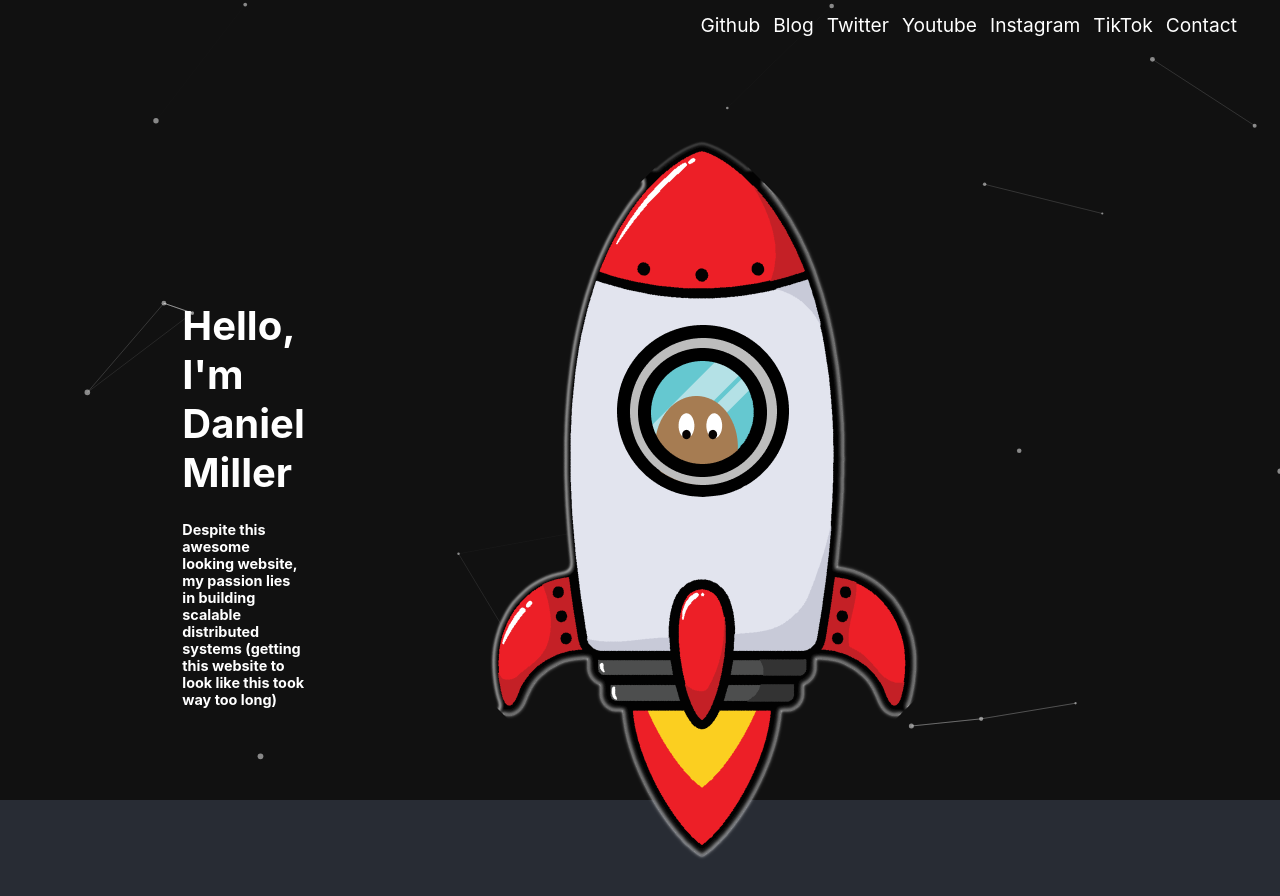
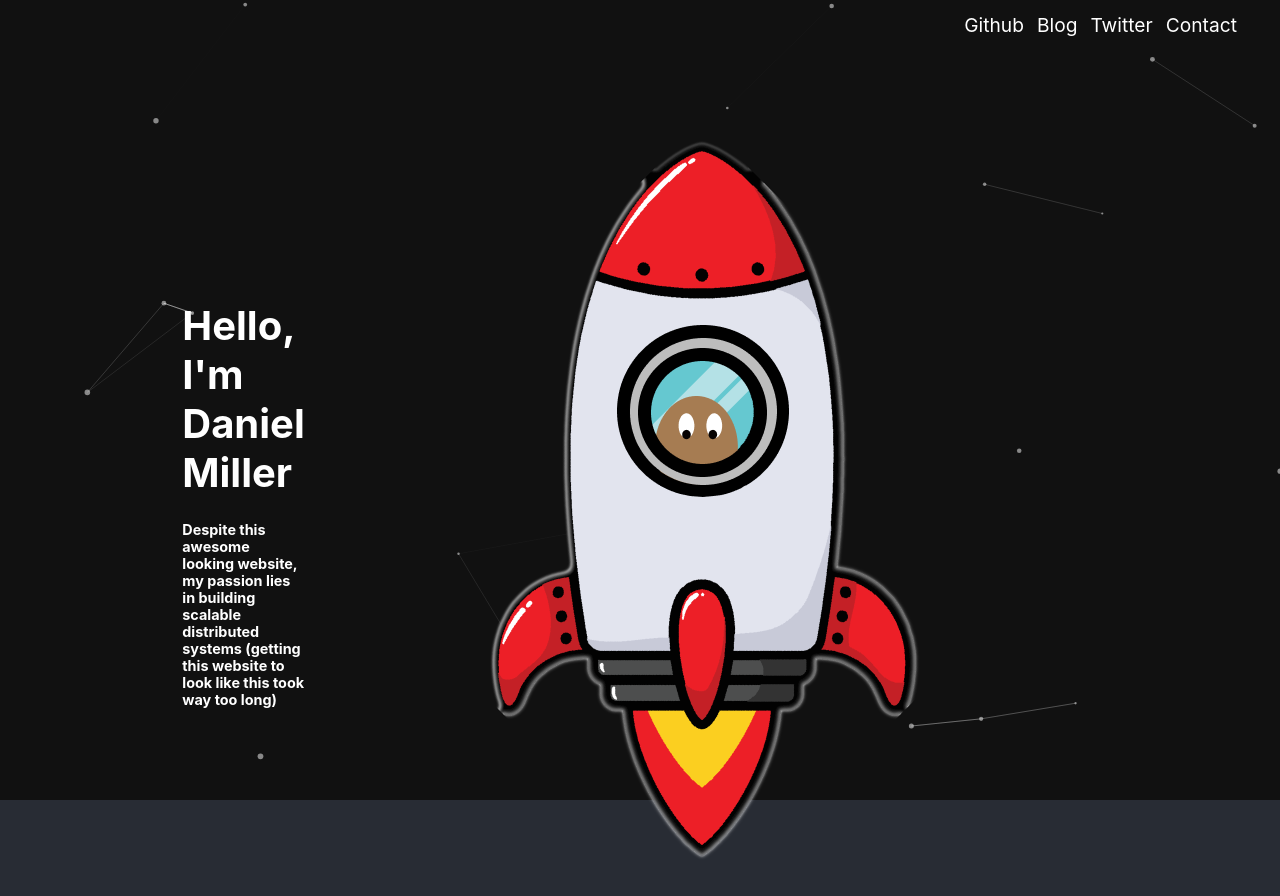
Before and after one commit to dancancodeit/dancancodeit.github.io, a Next.js app: page / in a window 1280 px wide. Shown: the top 896 px of the page. Built offline with nearby package versions, Linux system fonts and the light colour scheme.

Commit message:
remove empty social medias

```diff
--- a/src/App.js
+++ b/src/App.js
@@ -11,8 +11,6 @@ function App() {
       <header className="App-header">
         <Particles options={config} canvasClassName="particles-canvas" className='particles' style={{zIndex: '-1'}}/>
         <Hero/>
-        {/* <Blog/> */}
-        {/* <Youtube/> */}
       </header>
     </div>
   );
--- a/src/pages/index.js
+++ b/src/pages/index.js
@@ -16,9 +16,6 @@ function Hero(props) {
       <a className="social-item link" href="https://github.com/dancancodeit">Github</a>
       <a className="social-item link" href="https://medium.com/@dancancodeit">Blog</a>
       <a href="https://twitter.com/dancancodeit" className="social-item link">Twitter</a>
-      <a className="social-item link" href="https://www.youtube.com/channel/UCsymgNWEdy7qQuVz3jGOAbA">Youtube</a>
-      <a href="https://www.instagram.com/dancancodeit/" className="social-item link">Instagram</a>
-      <a href="https://www.tiktok.com/@codingproblems" className="social-item link">TikTok</a>
       <a className="social-item link" href="mailto:hello@dancancodeit.com">Contact</a>
     </div>
     <div className="ham" onClick={toggleMenu}><h2>≡</h2></div>
@@ -26,9 +23,6 @@ function Hero(props) {
       <a href="https://github.com/dancancodeit" className="mobile-link">Github</a>
       <a href="https://medium.com/@dancancodeit" className="mobile-link">Blog</a>
       <a href="https://twitter.com/dancancodeit" className="mobile-link">Twitter</a>
-      <a href="https://www.youtube.com/channel/UCsymgNWEdy7qQuVz3jGOAbA" className="mobile-link">Youtube</a>
-      <a href="https://www.instagram.com/dancancodeit/" className="mobile-link">Instagram</a>
-      <a href="https://www.tiktok.com/@codingproblems" className="mobile-link">TikTok</a>
       <a href="mailto:hello@dancancodeit.com" className="mobile-link">Contact</a>
     </div>
 		<div className="hero-container">
```
